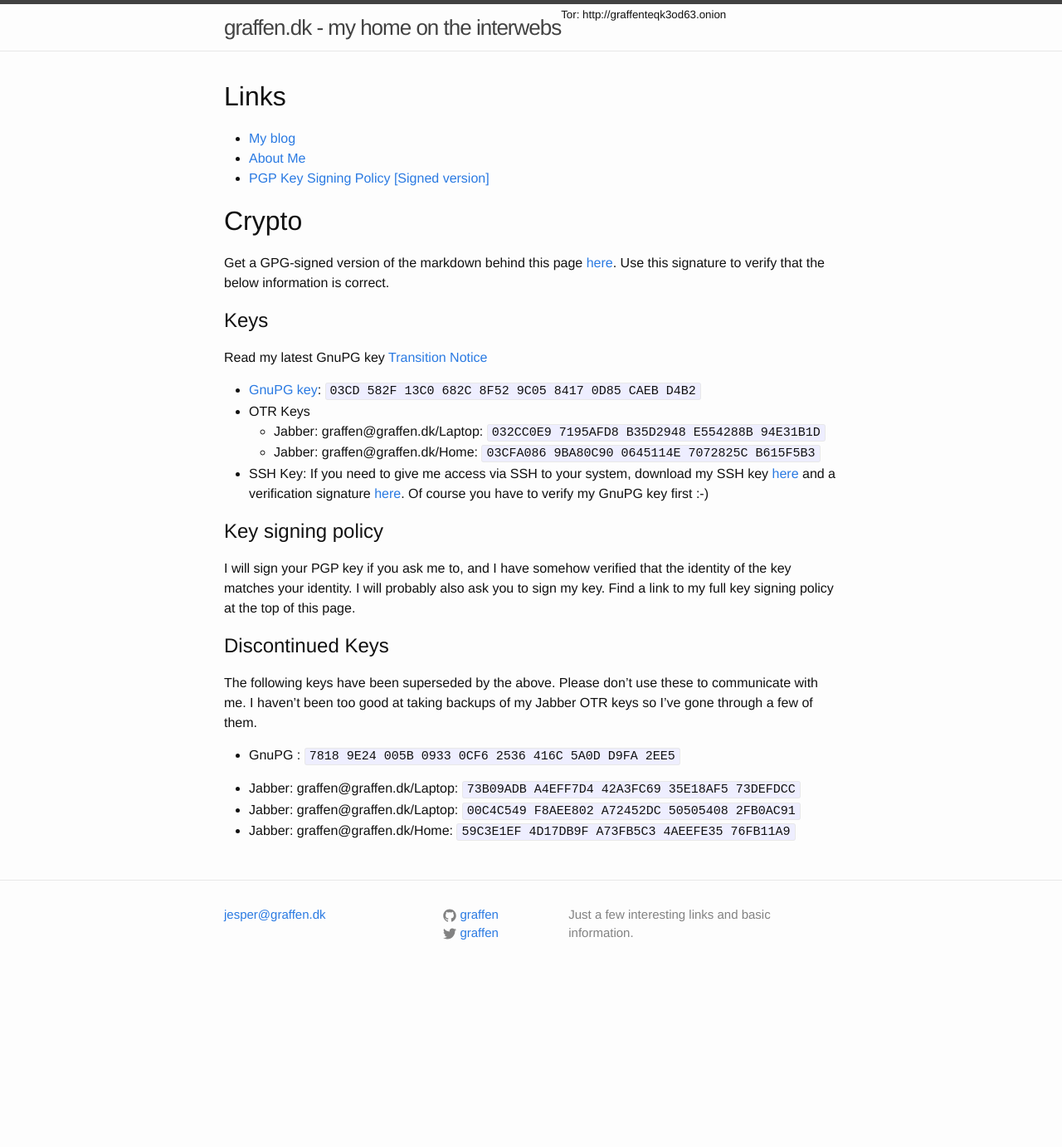
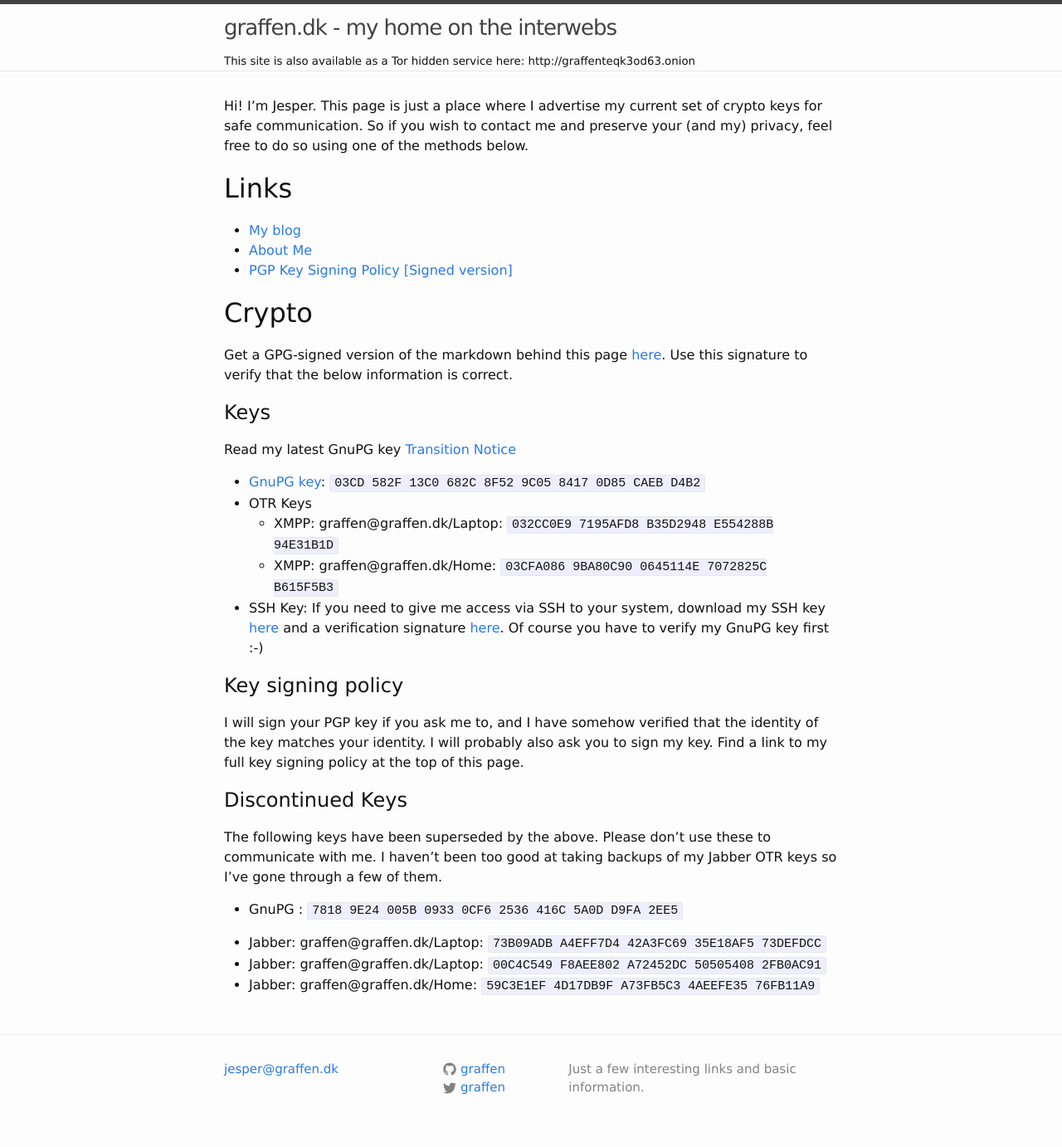
Before and after one commit to graffen/graffen.github.io, a Jekyll site: the page built from index.md, in a window 1280 px wide. Shown: the whole page at 83% size. Built offline with Jekyll 4.4.1, drawn with Linux system fonts in a browser that asks for light colours; before the commit the page ends 1196 px from its top, so only the background shows below that.

Commit message:
Minor updates

```diff
--- a/_includes/header.html
+++ b/_includes/header.html
@@ -1,8 +1,6 @@
 <header class="site-header">
-
   <div class="wrapper">
-
-    <a class="site-title" href="{{ site.baseurl }}/">{{ site.title }}</a> <small>Tor: http://graffenteqk3od63.onion </small>
-
+    <a class="site-title" href="{{ site.baseurl }}/">{{ site.title }}</a>
   </div>
+  <div class="wrapper"><small>This site is also available as a Tor hidden service here: http://graffenteqk3od63.onion</small></div>
 </header>
--- a/css/main.scss
+++ b/css/main.scss
@@ -6,7 +6,7 @@
 
 
 // Our variables
-$base-font-family: Helvetica, Arial, sans-serif;
+$base-font-family: Verdana, Helvetica, Arial, sans-serif;
 $base-font-size:   16px;
 $small-font-size:  $base-font-size * 0.875;
 $base-line-height: 1.5;
--- a/index.md
+++ b/index.md
@@ -1,6 +1,8 @@
 ---
 layout: default
 ---
+
+Hi! I'm Jesper. This page is just a place where I advertise my current set of crypto keys for safe communication. So if you wish to contact me and preserve your (and my) privacy, feel free to do so using one of the methods below.
 
 # Links
 
@@ -17,8 +19,8 @@ Read my latest GnuPG key [Transition Notice](/transition-notice.html)
 
 * [GnuPG key](graffen.asc): `03CD 582F 13C0 682C 8F52 9C05 8417 0D85 CAEB D4B2`
 * OTR Keys
-  * Jabber: graffen@graffen.dk/Laptop: `032CC0E9 7195AFD8 B35D2948 E554288B 94E31B1D`
-  * Jabber: graffen@graffen.dk/Home: `03CFA086 9BA80C90 0645114E 7072825C B615F5B3`
+  * XMPP: graffen@graffen.dk/Laptop: `032CC0E9 7195AFD8 B35D2948 E554288B 94E31B1D`
+  * XMPP: graffen@graffen.dk/Home: `03CFA086 9BA80C90 0645114E 7072825C B615F5B3`
 * SSH Key: If you need to give me access via SSH to your system, download my SSH key [here](graffen-ssh-key.txt) and a verification signature [here](graffen-ssh-key.txt.asc). Of course you have to verify my GnuPG key first :-)
 
 ## Key signing policy
```
Also changed, not shown: 1 other file.
